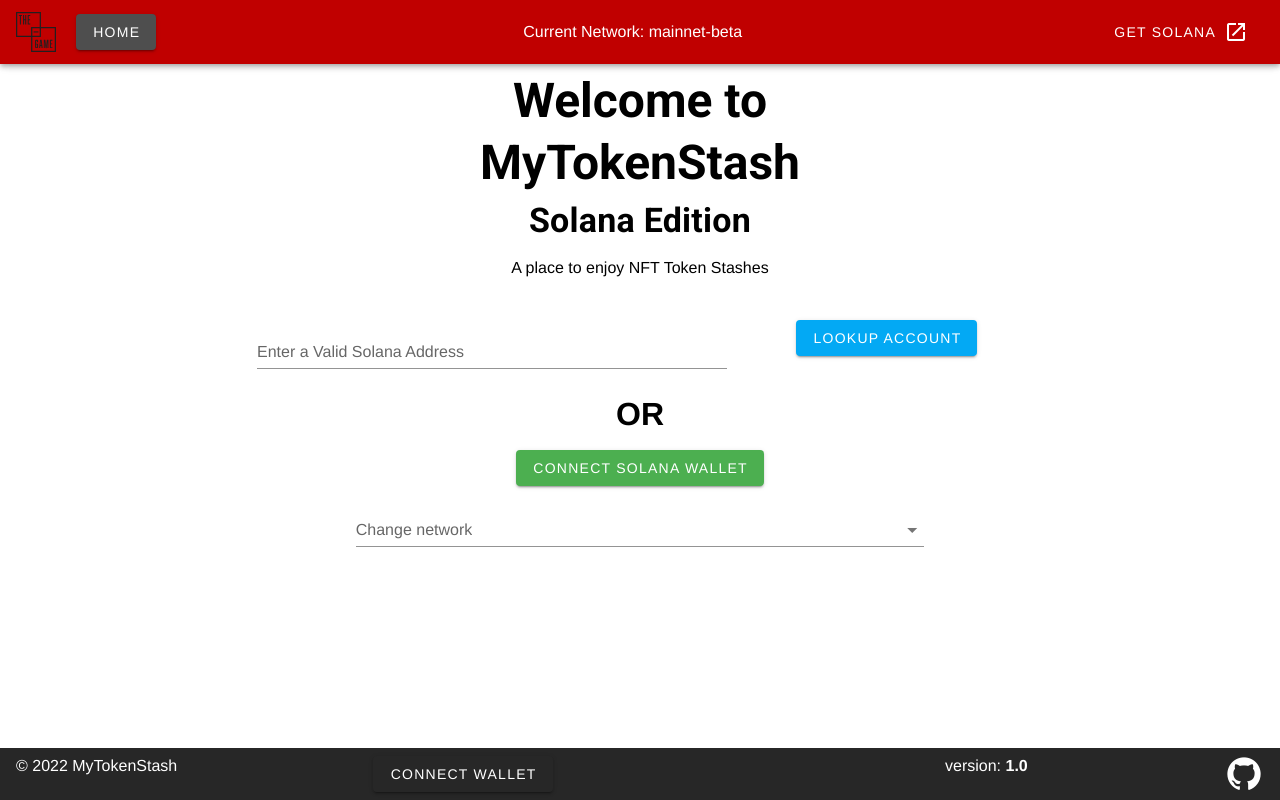
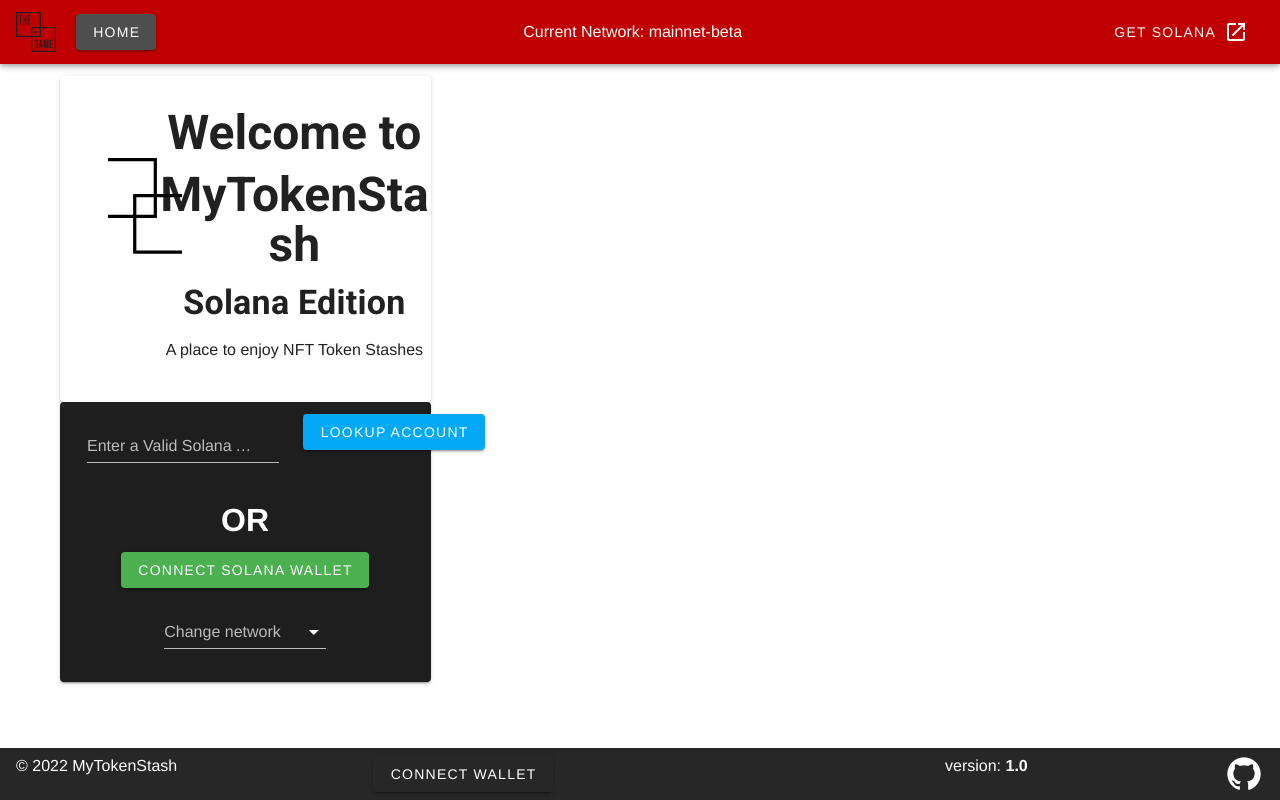
Before and after one commit to AiMingQi/mytokenstash, a Vue app: page / in a window 1280 px wide. Built offline with nearby package versions, Linux system fonts and the light colour scheme.

Commit message:
ui improvements

```diff
--- a/src/components/WelcomePage.vue
+++ b/src/components/WelcomePage.vue
@@ -1,18 +1,29 @@
 <template>
   <v-container>
     <v-row class="text-center">
-      <v-col class="mb-2">
+      <v-col cols="4" class="mb-2">
+        <v-card>
+          <v-card-title>
+          </v-card-title>
+          <v-row>
+            <v-col cols="3">
+              <v-img class="ma-12" src="..\assets\logo.png" color="black" width="100px" height="100px" alt="logo"/>
+            </v-col>
+            <v-col cols="9">
                 <h1 class="display-2 font-weight-bold mb-3">
                   Welcome to </h1>
                   <h1 class="display-2 font-weight-bold mb-3">MyTokenStash</h1>
                   <h4 class="display-1 font-weight-bold mb-3">Solana Edition</h4>
-
                 <p class="mt-4 subheading font-weight-regular">
                   A place to enjoy NFT Token Stashes
                 </p>
+            </v-col>
+          </v-row>
           <br>
+          </v-card>
+          <v-card dark class="pa-3">
           <v-row justify="center" v-show="$store.state.ownerAddress == 'no current user'" >
-          <v-col cols="5">
+            <v-col cols="7">
               <v-text-field
                 v-model="LookupAccount"
                 :rules="[rules.required, rules.counter]"
@@ -23,12 +34,14 @@
                 label="Enter a Valid Solana Address"
               ></v-text-field>
         </v-col>
-          <v-col cols="3">
-            <v-btn color="light-blue" dark @click=setOwnerAddress>Lookup Account</v-btn>
+            <v-col cols="4">
+              <v-btn color="light-blue" dark @click="setOwnerAddress"> Lookup Account </v-btn>
             </v-col>
           </v-row>
+          <v-row justify="center">
             <h1 v-show="$store.state.ownerAddress == 'no current user'">OR</h1>
-        <v-row justify="center" class="mt-3 mb-3">
+          </v-row>
+          <v-row justify="center" class="mt-5 mb-3">
             <v-btn color="green" @click="getOwnerAddress" v-show="$store.state.ownerAddress == 'no current user'" dark>Connect Solana Wallet</v-btn>
             <p v-show="$store.state.ownerAddress !== 'no current user'">Connected <br> <strong>{{$store.state.ownerAddress}}</strong> <br> This is the current wallet address.</p>
           </v-row>
@@ -46,11 +59,8 @@
           ></v-select>
           </v-col>
           </v-row>
+        </v-card>
       </v-col>
-
-
-
-
     </v-row>
   </v-container>
 </template>
--- a/src/views/NFTList.vue
+++ b/src/views/NFTList.vue
@@ -1,6 +1,5 @@
 <template>
-  <div class="rules">
-    <v-container>
+  <v-container>
     <v-col
         class="mb-5"
         cols="12"
@@ -8,13 +7,20 @@
       <div v-show="hasTokens">
         <v-btn color="blue" dark @click="reveal = true" v-show="!reveal">See More Details</v-btn>
         <v-btn color="blue" dark @click="reveal = false" v-show="reveal">See Less Details</v-btn>
+        <v-slider
+          v-model="cardWidth"
+          hint="Im a hint"
+          max="1920"
+          min="156"
+          color="#c00000"
+        ></v-slider>
       </div>
         <v-row class="text-left">
           <v-card dark class="mx-auto my-12" max-width="420" v-show="!hasTokens">
             <v-card-title>Loading the Stash...</v-card-title>
             <v-card-text>Either you don't have any NFTs in this account, or they are still loading... Decentralized storage can take a moment, so please be patient if you know there are actually NFTs in this account.</v-card-text>
           </v-card>
-         <v-card v-for="nft in solanaNftMetadata" :key="nft.index" class="mx-auto my-12" max-width="420" dark>
+         <v-card v-for="nft in solanaNftMetadata" :key="nft.index" class="mx-auto my-12" :width="cardWidth" dark>
             <v-card-title>{{nft.nft.data.name}}</v-card-title>
             <v-card-text>
             <v-img
@@ -94,11 +100,9 @@
             </v-card>
 
         </v-overlay>
-        </v-row>
-      </v-col>
-
+      </v-row>
+    </v-col>
   </v-container>
-  </div>
 </template>
 
 <script>
@@ -115,6 +119,7 @@
     TransferToken
     },
     data: () => ({
+      cardWidth: 500,
       validTransferAddress: false,
       overlay: false,
       zIndex: 0,
```
Lines whose indentation alone changed are shown as unchanged.
